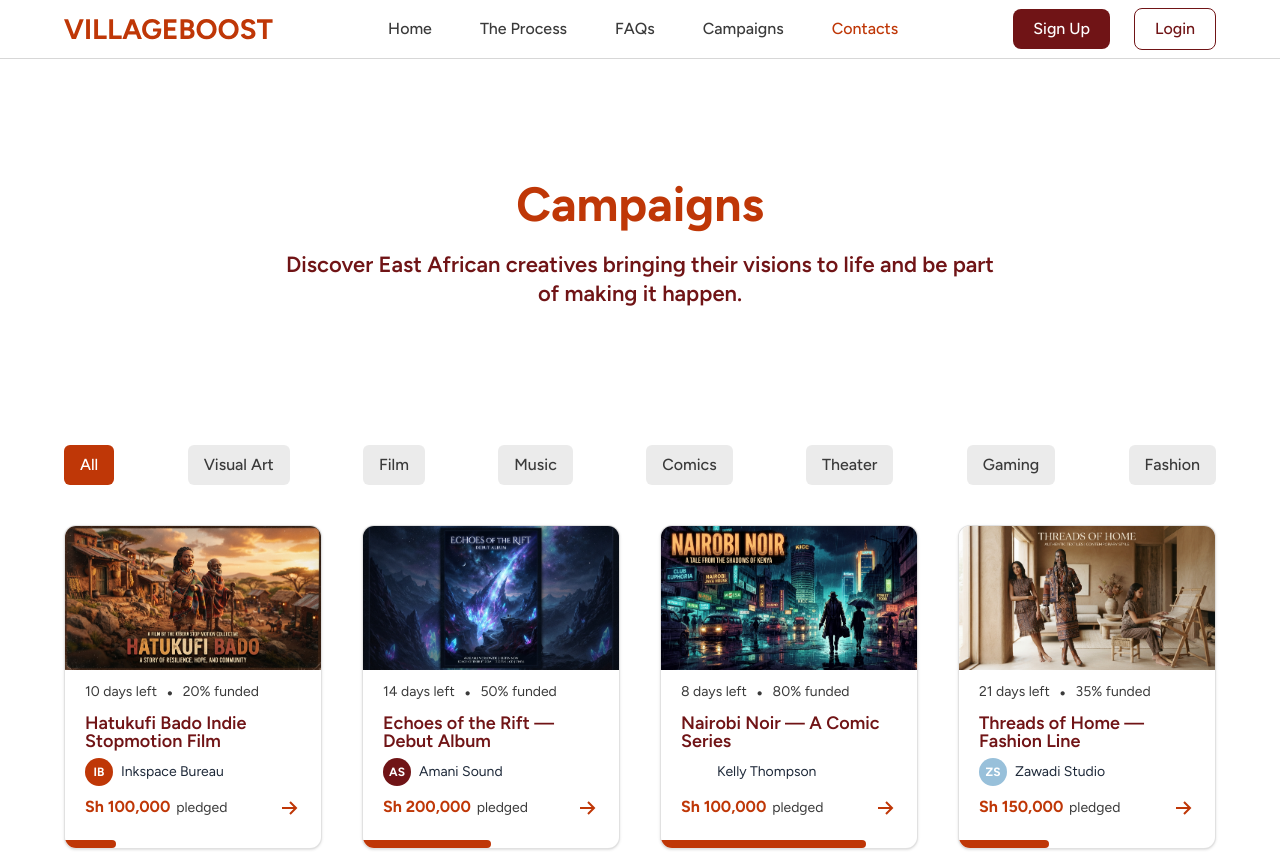
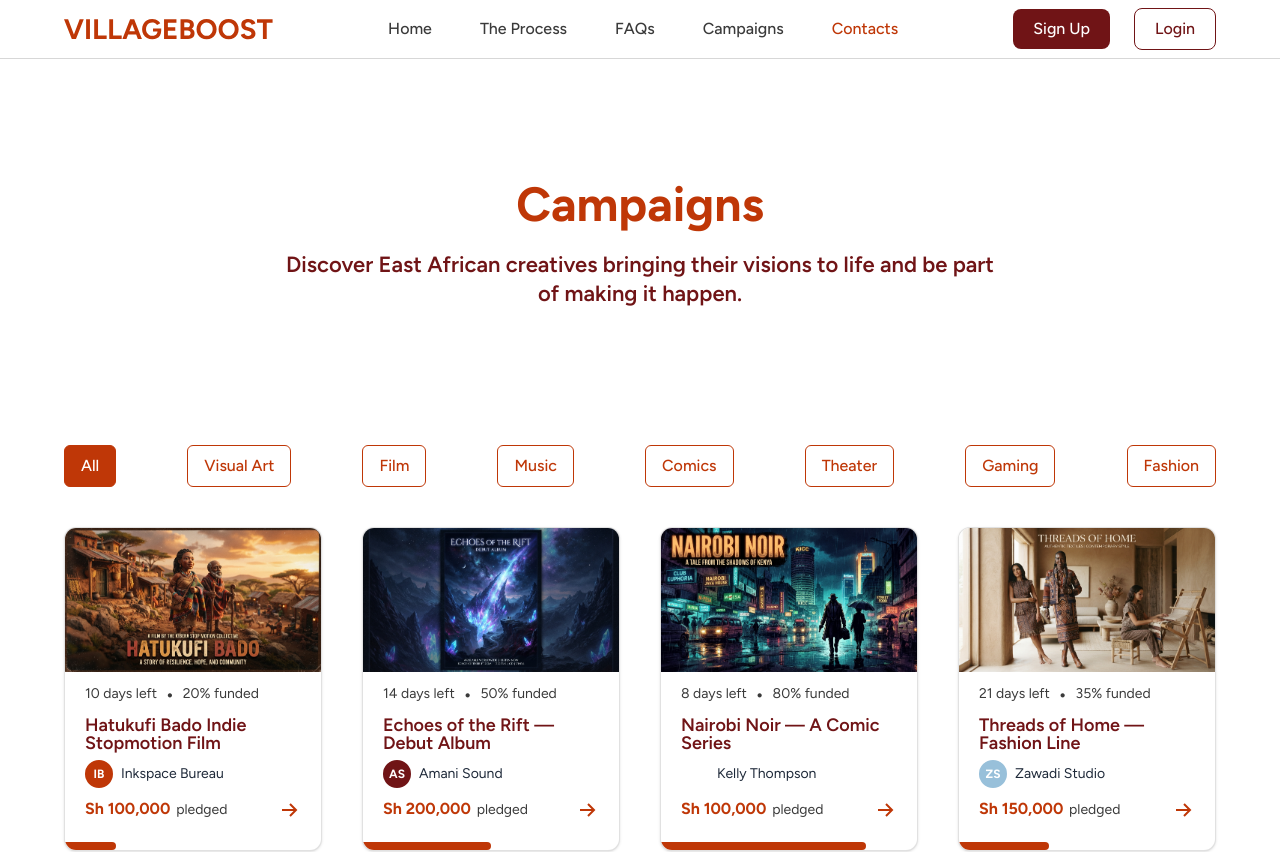
Before and after one commit to villageboost-org/villageboost, a Next.js app: page /campaigns in a window 1280 px wide. Shown: the top 852 px of the page. Built offline with nearby package versions, Linux system fonts and the light colour scheme.

Commit message:
style: update button styles in CampaignFilters component for better visual consistency

```diff
--- a/app/components/campaigns/CampaignFilters.tsx
+++ b/app/components/campaigns/CampaignFilters.tsx
@@ -105,10 +105,10 @@ export default function CampaignFilters({
             key={category}
             type="button"
             onClick={() => onSelect(category)}
-            className={`shrink-0 rounded-md px-4 py-2 text-base font-medium transition ${
+            className={`shrink-0 rounded-md px-4 py-2 text-base font-medium transition border border-rust-red ${
               selected === category
                 ? "bg-rust-red text-white"
-                : "bg-grey/10 text-grey hover:bg-grey/20"
+                : "bg-white text-rust-red hover:bg-rust-red/20"
             }`}>
             {category}
           </button>
```
